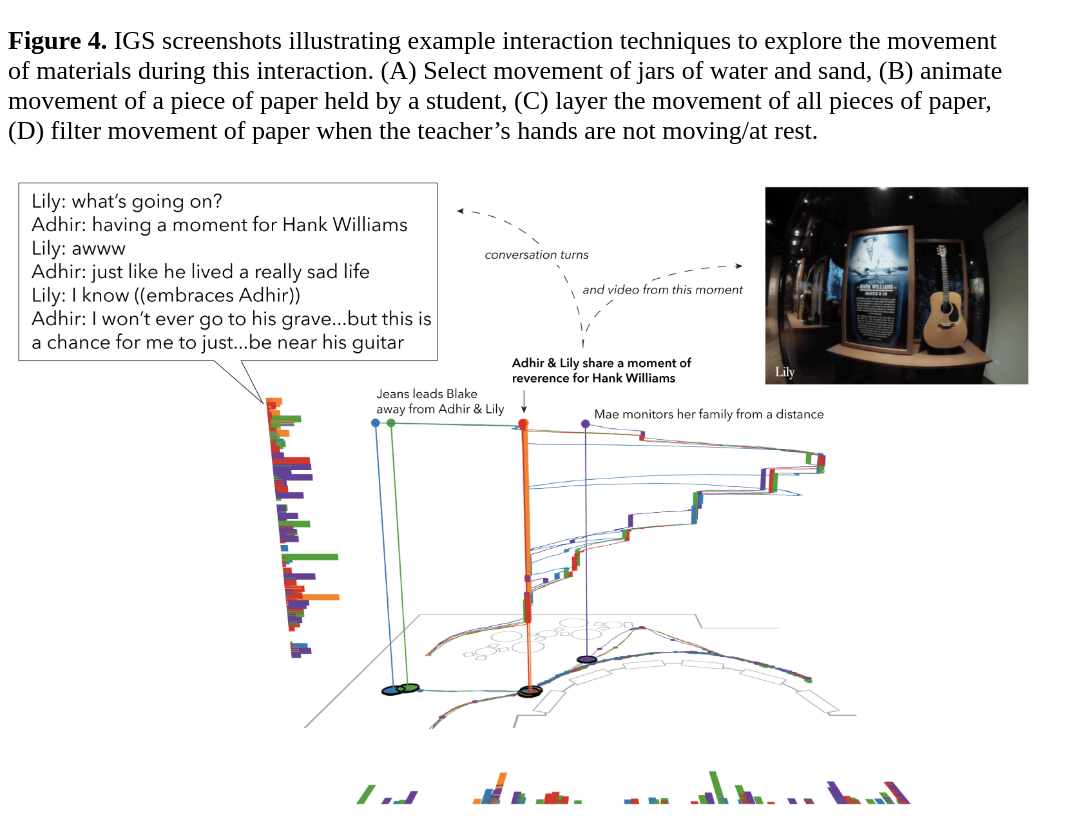
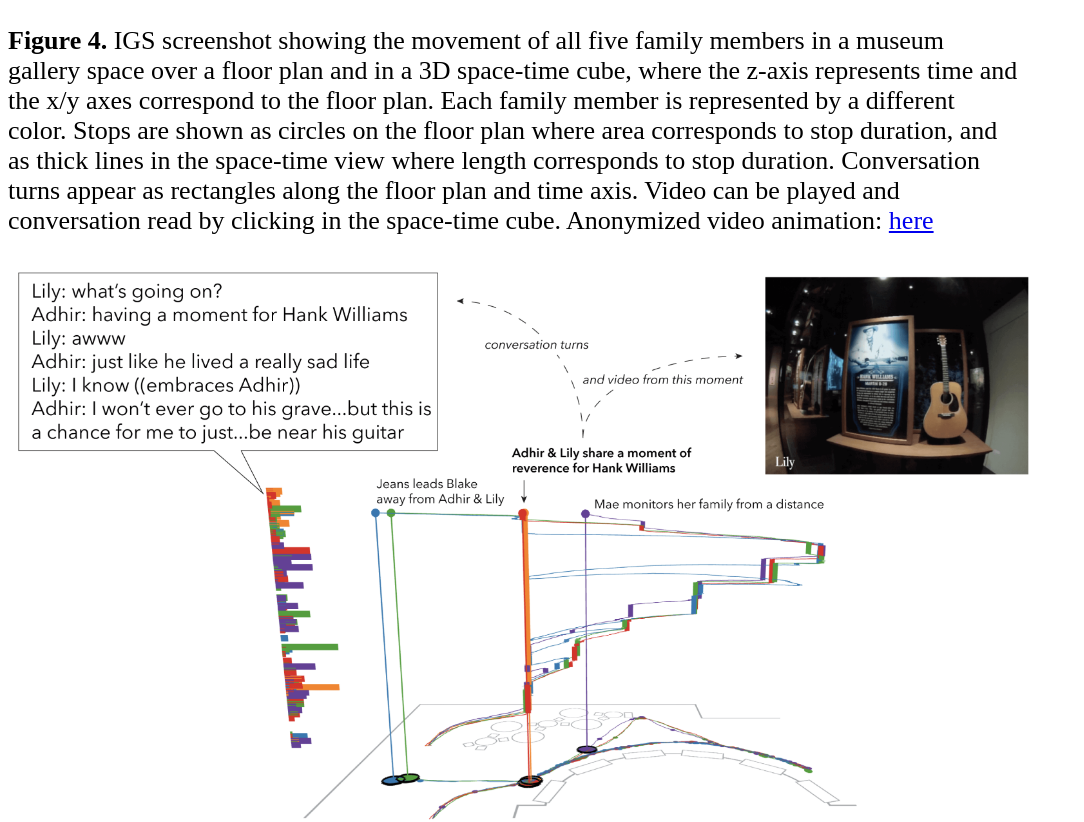
Before and after one commit to anon-visualization/jls, a plain HTML site: page figure-4/index.html in a window 1280 px wide. Shown: the top 822 px of the page, without its empty margins (0-1084 px from the left). Drawn offline with Linux system fonts and the light colour scheme.

Commit message:
Update index.html

```diff
--- a/figure-4/index.html
+++ b/figure-4/index.html
@@ -9,7 +9,7 @@
 <body>
     <div class="figure">
 
-        <p><strong>Figure 4.</strong> IGS screenshots illustrating example interaction techniques to explore the movement of materials during this interaction. (A) Select movement of jars of water and sand, (B) animate movement of a piece of paper held by a student, (C) layer the movement of all pieces of paper, (D) filter movement of paper when the teacher’s hands are not moving/at rest.</p>
+        <p><strong>Figure 4.</strong> IGS screenshot showing the movement of all five family members in a museum gallery space over a floor plan and in a 3D space-time cube, where the z-axis represents time and the x/y axes correspond to the floor plan. Each family member is represented by a different color. Stops are shown as circles on the floor plan where area corresponds to stop duration, and as thick lines in the space-time view where length corresponds to stop duration. Conversation turns appear as rectangles along the floor plan and time axis. Video can be played and conversation read by clicking in the space-time cube. Anonymized video animation: <a href="https://youtu.be/bvhe3D6W1F8">here</a></p>
 
         <img src="../images/Fig_4.png" alt="figure-4">
     </div>
```
